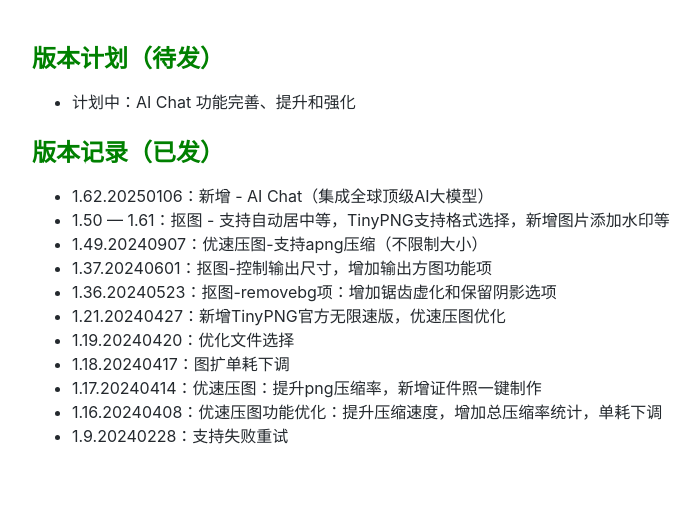
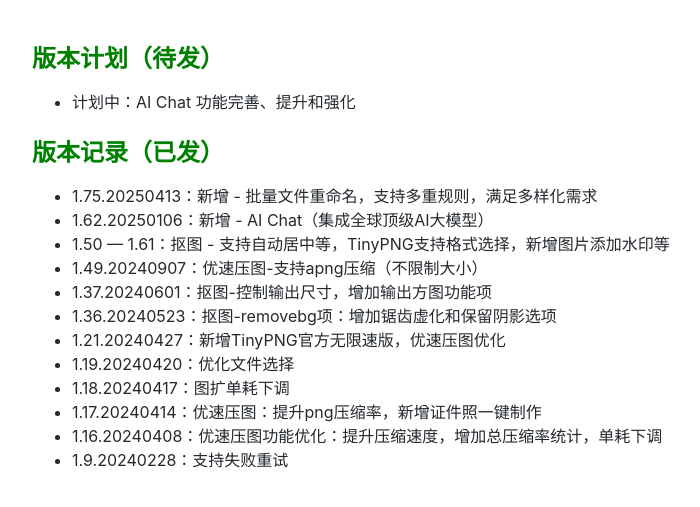
Before and after one commit to Jasonmin/msky, a Jekyll site: the page built from ele/app/pxn/version.md, in a window 1280 px wide. Shown: the top 507 px of the page, without its empty margins (208-908 px from the left). Built offline with Jekyll 4.4.1, drawn with Linux system fonts in a browser that asks for light colours.

Commit message:
25-04-13,22:07

```diff
--- a/ele/app/pxn/version.md
+++ b/ele/app/pxn/version.md
@@ -10,6 +10,7 @@ title:
 
 ## <font color=green>版本记录（已发）</font>
 
+- 1.75.20250413：新增 - 批量文件重命名，支持多重规则，满足多样化需求
 - 1.62.20250106：新增 - AI Chat（集成全球顶级AI大模型）
 - 1.50 --- 1.61：抠图 - 支持自动居中等，TinyPNG支持格式选择，新增图片添加水印等
 - 1.49.20240907：优速压图-支持apng压缩（不限制大小）
```
